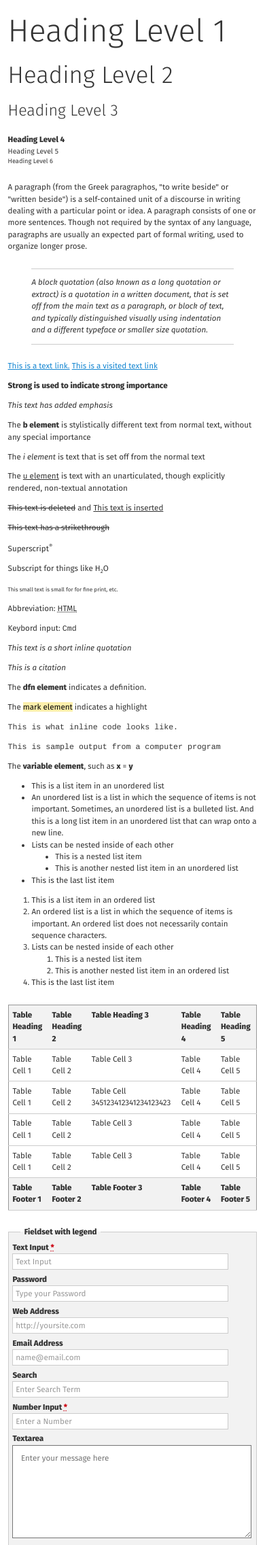
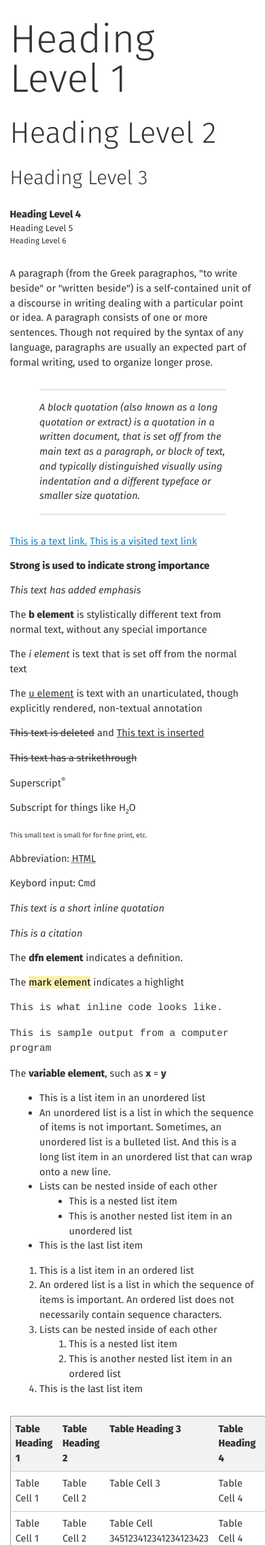
Before and after one commit to axoplasm/skeletor, a PHP site: page / in a window 390 px wide; the page is wider, and only the part inside the window is pictured. Shown: the top 2273 px of that part at 68% size. Run offline with PHP 8.4, Linux system fonts and the light colour scheme.

Commit message:
use rems instead of font-size()

```diff
--- a/public/css/screen.css
+++ b/public/css/screen.css
@@ -54,16 +54,6 @@ html {
   font-size: 14.5px;
   -webkit-text-size-adjust: 100%;
 }
-@media (max-width: 960px) {
-  html {
-    font-size: 13.05px;
-  }
-}
-@media (max-width: 600px) {
-  html {
-    font-size: 11.6px;
-  }
-}
 
 section, aside, div, article, footer, header, nav, address {
   display: block;
@@ -73,17 +63,7 @@ body {
   color: #333333;
   font-family: "Fira Sans", sans-serif;
   line-height: 1.5;
-  font-size: 14.5px;
-}
-@media (max-width: 960px) {
-  body {
-    font-size: 13.05px;
-  }
-}
-@media (max-width: 600px) {
-  body {
-    font-size: 11.6px;
-  }
+  font-size: 1rem;
 }
 
 h1 {
@@ -91,17 +71,7 @@ h1 {
   line-height: 1;
   margin-bottom: 2rem;
   margin-top: 2rem;
-  font-size: 58px;
-}
-@media (max-width: 960px) {
-  h1 {
-    font-size: 52.2px;
-  }
-}
-@media (max-width: 600px) {
-  h1 {
-    font-size: 46.4px;
-  }
+  font-size: 4rem;
 }
 
 h2 {
@@ -109,17 +79,7 @@ h2 {
   line-height: 1;
   margin-bottom: 2rem;
   margin-top: 2rem;
-  font-size: 43.5px;
-}
-@media (max-width: 960px) {
-  h2 {
-    font-size: 39.15px;
-  }
-}
-@media (max-width: 600px) {
-  h2 {
-    font-size: 34.8px;
-  }
+  font-size: 3rem;
 }
 
 h3 {
@@ -127,66 +87,26 @@ h3 {
   line-height: 1;
   margin-bottom: 2rem;
   margin-top: 2rem;
-  font-size: 29px;
-}
-@media (max-width: 960px) {
-  h3 {
-    font-size: 26.1px;
-  }
-}
-@media (max-width: 600px) {
-  h3 {
-    font-size: 23.2px;
-  }
+  font-size: 2rem;
 }
 
 h4 {
   font-weight: 700;
   font-weight: 700;
   margin-bottom: 0;
-  font-size: 14.5px;
-}
-@media (max-width: 960px) {
-  h4 {
-    font-size: 13.05px;
-  }
-}
-@media (max-width: 600px) {
-  h4 {
-    font-size: 11.6px;
-  }
+  font-size: 1rem;
 }
 
 h5 {
-  font-size: 13.05px;
+  font-size: 0.9rem;
   font-weight: 400;
   margin-bottom: 0;
 }
-@media (max-width: 960px) {
-  h5 {
-    font-size: 11.745px;
-  }
-}
-@media (max-width: 600px) {
-  h5 {
-    font-size: 10.44px;
-  }
-}
 
 h6 {
-  font-size: 11.6px;
+  font-size: 0.8rem;
   font-weight: 400;
   margin-bottom: 0;
-}
-@media (max-width: 960px) {
-  h6 {
-    font-size: 10.44px;
-  }
-}
-@media (max-width: 600px) {
-  h6 {
-    font-size: 9.28px;
-  }
 }
 
 hgroup {
@@ -301,31 +221,11 @@ del, s {
 }
 
 small, sup, sub {
-  font-size: 10.15px;
-}
-@media (max-width: 960px) {
-  small, sup, sub {
-    font-size: 9.135px;
-  }
-}
-@media (max-width: 600px) {
-  small, sup, sub {
-    font-size: 8.12px;
-  }
+  font-size: 0.7rem;
 }
 
 big {
-  font-size: 20.3px;
-}
-@media (max-width: 960px) {
-  big {
-    font-size: 18.27px;
-  }
-}
-@media (max-width: 600px) {
-  big {
-    font-size: 16.24px;
-  }
+  font-size: 1.4rem;
 }
 
 sup {
@@ -427,23 +327,13 @@ input {
 
 input, textarea, select, option {
   font-family: "Fira Sans", sans-serif;
-  font-size: 14.5px;
+  font-size: 1rem;
   padding: 1rem 1rem;
   color: #333333;
   background-color: white;
   border-radius: 0;
   box-shadow: 0 0 0;
   box-sizing: border-box;
-}
-@media (max-width: 960px) {
-  input, textarea, select, option {
-    font-size: 13.05px;
-  }
-}
-@media (max-width: 600px) {
-  input, textarea, select, option {
-    font-size: 11.6px;
-  }
 }
 
 input[type=text],
@@ -543,23 +433,13 @@ input[type=datetime-local]:-ms-input-placeholder {
 input[type=submit], input[type=button], input[type=reset], button {
   font-family: "Fira Sans", sans-serif;
   margin: 0;
-  font-size: 14.5px;
+  font-size: 1rem;
   background-color: #b3b3b3;
   border: none;
   color: white;
   display: inline-block;
   padding: 0.5rem 1rem;
   text-decoration: none;
-}
-@media (max-width: 960px) {
-  input[type=submit], input[type=button], input[type=reset], button {
-    font-size: 13.05px;
-  }
-}
-@media (max-width: 600px) {
-  input[type=submit], input[type=button], input[type=reset], button {
-    font-size: 11.6px;
-  }
 }
 input[type=submit]:hover, input[type=button]:hover, input[type=reset]:hover, button:hover {
   opacity: 0.8;
--- a/sass/_variables.scss
+++ b/sass/_variables.scss
@@ -69,8 +69,8 @@ $monospace-font: 'Cousine', monospace;
 $bold-weight: 700;
 $normal-weight: 400;
 $light-weight: 300;
-$base-font-size: 14.5px;
-$base-line-height: 1.5;
+$base-font-size: 14.5px; // for mobile, in px
+$base-line-height: 1.5; // unitless
 
 // ## Breakpoints ## //
 $desktop: 960px;
```
Also changed, not shown: sass/_base.scss (+12 -12 lines), sass/_lib.scss (+0 -16 lines), theme/static/css/screen.css (+11 -131 lines).
